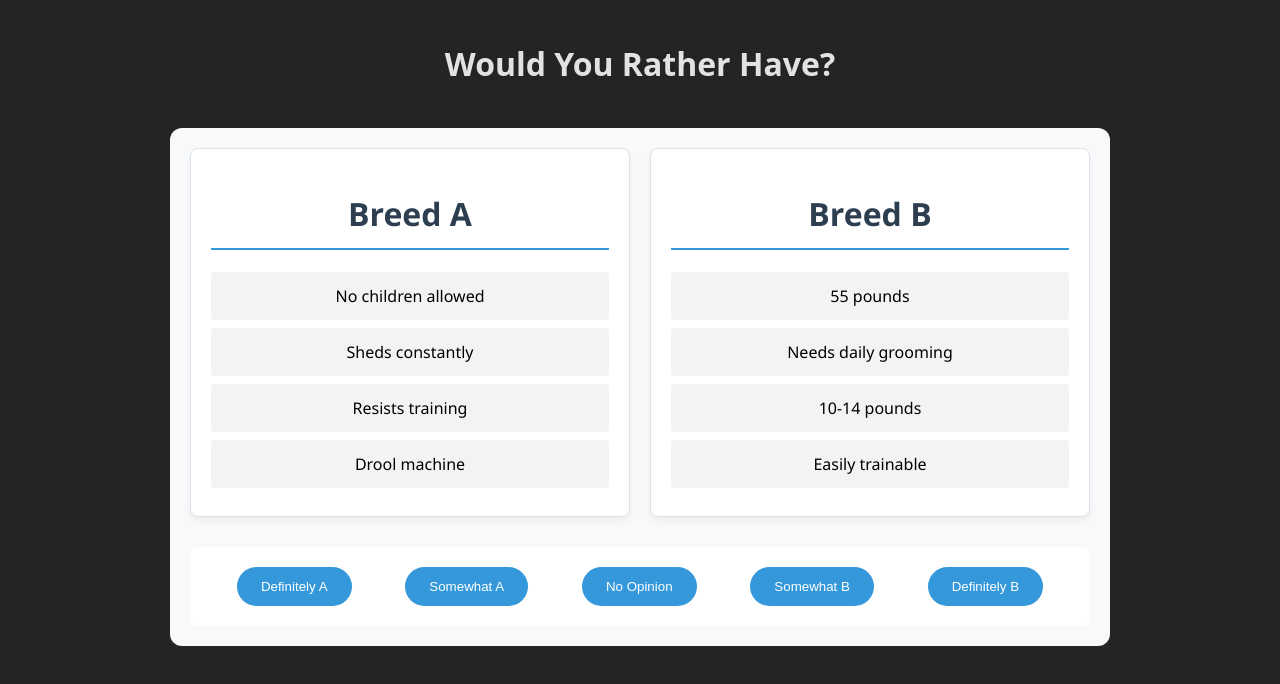
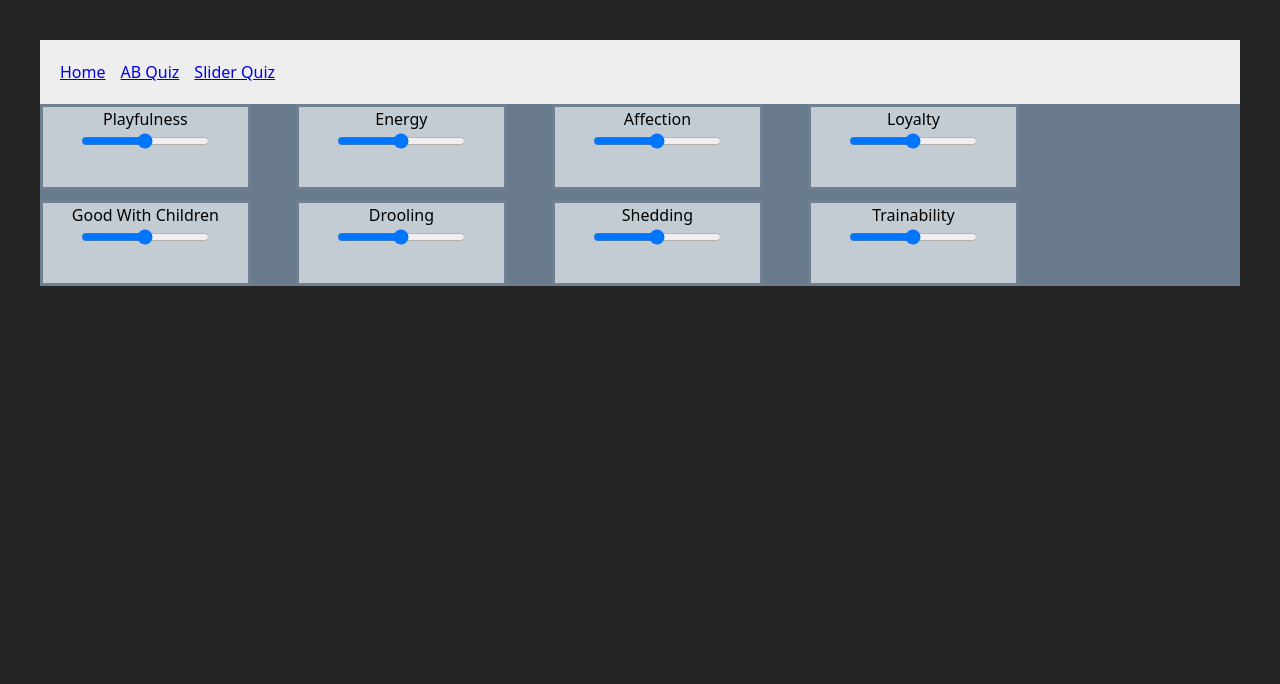
Before and after one commit to tjrink/dog4u, a React (Vite) app: page /slider in a window 1280 px wide. Shown: the top 684 px of the page. Built offline with nearby package versions, Linux system fonts and the light colour scheme.

Commit message:
Began implementation of slider quiz

```diff
--- a/package.json
+++ b/package.json
@@ -14,7 +14,8 @@
   },
   "dependencies": {
     "react": "^19.2.0",
-    "react-dom": "^19.2.0"
+    "react-dom": "^19.2.0",
+    "react-router-dom": "^7.12.0"
   },
   "devDependencies": {
     "@eslint/js": "^9.39.1",
--- a/src/ABPanel.jsx
+++ b/src/ABPanel.jsx
@@ -49,12 +49,16 @@ function ABQuiz(props) {
     };
 
     return (
-        <div className={styles.ab_panel_container}>
-            <div className={styles.ab_panel_row}>
-                <ABPanel panel_name="Breed A" option_choices={panels.a}/>
-                <ABPanel panel_name="Breed B" option_choices={panels.b}/>
+        <div>
+            <h1 className='page_title'>Would You Rather Have?</h1>
+            <div className={styles.ab_panel_container}>
+
+                <div className={styles.ab_panel_row}>
+                    <ABPanel panel_name="Breed A" option_choices={panels.a}/>
+                    <ABPanel panel_name="Breed B" option_choices={panels.b}/>
+                </div>
+                <OptionButtonHolder onChoice={choice_made} />
             </div>
-            <OptionButtonHolder onChoice={choice_made} />
         </div>
     )
 }
--- a/src/ABPanel.module.css
+++ b/src/ABPanel.module.css
@@ -1,4 +1,7 @@
-/* ABPanel.module.css - Modern Clean */
+.page_title {
+  margin: 0;
+}
+
 .ab_panel_container {
     max-width: 900px;
     margin: 40px auto;
--- a/src/App.css
+++ b/src/App.css
@@ -11,7 +11,3 @@
   will-change: filter;
   transition: filter 300ms;
 }
-
-.page_title {
-  margin: 0;
-}
--- a/src/App.jsx
+++ b/src/App.jsx
@@ -1,22 +1,27 @@
+import { BrowserRouter, Routes, Route, Link } from 'react-router-dom';
 import ABQuiz from './ABPanel';
-import ABPanel from './ABPanel'
-import './App.css'
-
-
+import HomePage from './HomePage';
+import './App.css';
+import SliderQuiz from './SliderQuiz';
 
 function App() {
+  return (
+    <BrowserRouter>
+      <nav style={{ padding: '20px', background: '#eee', display: 'flex', gap: '15px' }}>
+        <Link to="/">Home</Link>
+        <Link to="/quiz">AB Quiz</Link>
+        <Link to="/slider">Slider Quiz</Link>
+      </nav>
 
+      <Routes>
+        <Route path="/" element={<HomePage />} />
+        <Route path="/slider" element={<SliderQuiz/>}/>
+        <Route path="/quiz" element={<ABQuiz />}/>
 
-  return (
-    <>
-    <div>
-      <h1 className='page_title'>Would You Rather Have?</h1>
-      <ABQuiz></ABQuiz>
-    </div>
-    </>
-  )
+        <Route path="*" element={<div style={{padding: '20px'}}><h2>404: Page Not Found</h2><Link to="/">Go Home</Link></div>} />
+      </Routes>
+    </BrowserRouter>
+  );
 }
 
-
-
-export default App
+export default App;
--- /dev/null
+++ b/src/HomePage.jsx
@@ -0,0 +1,25 @@
+import styles from './HomePage.module.css'
+import { Route, Link } from 'react-router-dom';
+
+function HomePage() {
+
+    return (
+        <div>
+            <Link to="/quiz">
+                <button className={styles.home_button}>Take the quiz</button>
+            </Link>
+            <Link to="/slider">
+                <button className={styles.home_button}>Custom Preferences</button>
+            </Link>
+        </div>
+
+
+
+    )
+
+
+}
+
+
+
+export default HomePage
--- /dev/null
+++ b/src/HomePage.module.css
@@ -0,0 +1,4 @@
+.home_button {
+    height:100px;
+    width:100px;
+}
--- /dev/null
+++ b/src/SliderQuiz.jsx
@@ -0,0 +1,39 @@
+import styles from "./SliderQuiz.module.css"
+
+function SliderQuiz() {
+    return (
+        <SliderHolder></SliderHolder>
+
+    )
+}
+
+function SliderHolder() {
+    const sample_attributes = ["Playfulness", "Energy", "Affection", "Loyalty", "Good With Children", "Drooling", "Shedding", "Trainability"]
+
+    return (
+        <div className={styles.slider_holder}>
+            {sample_attributes.map((text, index) => (
+                <AttributeSlider key={index} attribute_name={text} />
+            ))}
+
+        </div>
+    )
+}
+
+function AttributeSlider(props) {
+    const slider_change = (event) => {
+        console.log(event.target.dataset.attribute_name)
+    }
+
+    return (
+        <div className={styles.attribute_slider}>
+            <label className={styles.slider_input} for="first_slider">{props.attribute_name}</label>
+            <input id="first_slider" type="range" data-attribute_name={props.attribute_name} onChange={slider_change}></input>
+        </div>
+    )
+}
+
+
+
+
+export default SliderQuiz
--- /dev/null
+++ b/src/SliderQuiz.module.css
@@ -0,0 +1,21 @@
+.slider_holder {
+    display: grid;
+    grid-template-columns: 20vw 20vw 20vw 20vw;
+    grid-template-rows: 12vh auto;
+    background-color: #687a8c;
+}
+
+.attribute_slider {
+    width: 16vw;
+    height: 10vh;
+    background-color: #c4ccd3;
+    border-radius: 2px;
+    border-style: solid;
+    border-color: slategray;
+
+}
+
+.slider_input {
+    color: black;
+    display: block;
+}
```
Also changed, not shown: 1 other file (tests, documents, lock files or other folders).
